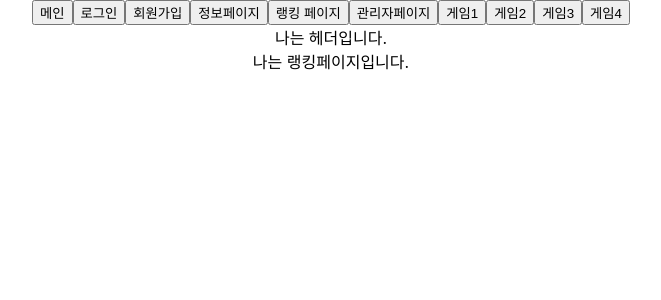
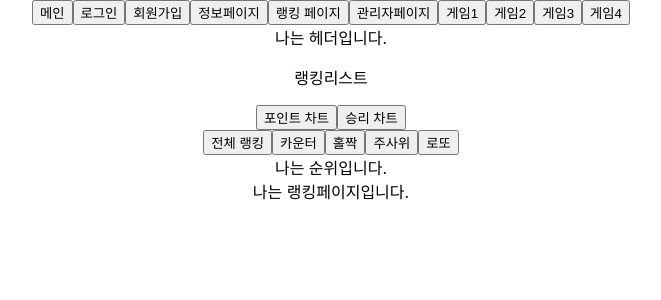
Before and after one commit to Yoepee/1336, a React (Create React App) app: page /ranking in a window 1280 px wide. Shown: the top 300 px of the page, without its empty margins (309-970 px from the left). Built offline with nearby package versions, Linux system fonts and the light colour scheme.

Commit message:
기본화면구성 완료

```diff
--- /dev/null
+++ b/src/components/chart/Chart.jsx
@@ -0,0 +1,25 @@
+const Chart = () => {
+    return (
+        <div>
+            <div>
+                <p>랭킹리스트</p>
+            </div>
+            <div>
+                <button>포인트 차트</button>
+                <button>승리 차트</button>
+            </div>
+            <div>
+                <button>전체 랭킹</button>
+                <button>카운터</button>
+                <button>홀짝</button>
+                <button>주사위</button>
+                <button>로또</button>
+            </div>
+            <div>
+                나는 순위입니다.
+            </div>
+        </div>
+    )
+}
+
+export default Chart;
--- /dev/null
+++ b/src/components/manage/Manage.jsx
@@ -0,0 +1,15 @@
+const Manage = () => {
+    return (
+        <div>
+            <div>
+                <label>UserID</label>
+                <input></input>
+            </div>
+            <div>
+                <label>지급할 포인트</label>
+                <input></input>
+            </div>
+        </div>
+    )
+}
+export default Manage;
--- a/src/pages/Admin.jsx
+++ b/src/pages/Admin.jsx
@@ -1,9 +1,11 @@
 import Header from "../components/header/Header"
+import Manage from "../components/manage/Manage"
 
 const Admin = () => {
     return (
         <>
         <Header/>
+        <Manage/>
         <div>나는 관리자페이지입니다.</div>
         </>
     )
--- a/src/pages/Ranking.jsx
+++ b/src/pages/Ranking.jsx
@@ -1,9 +1,11 @@
 import Header from "../components/header/Header"
+import Chart from "../components/chart/Chart"
 
 const Ranking = () => {
     return (
         <>
         <Header/>
+        <Chart/>
         <div>나는 랭킹페이지입니다.</div>
         </>
     )
--- a/src/pages/Signup.jsx
+++ b/src/pages/Signup.jsx
@@ -1,5 +1,6 @@
 import Header from "../components/header/Header"
 import FormSignup from "../components/form/formSignup/FormSignup";
+
 const Signup = () => {
     return (
         <>
```
